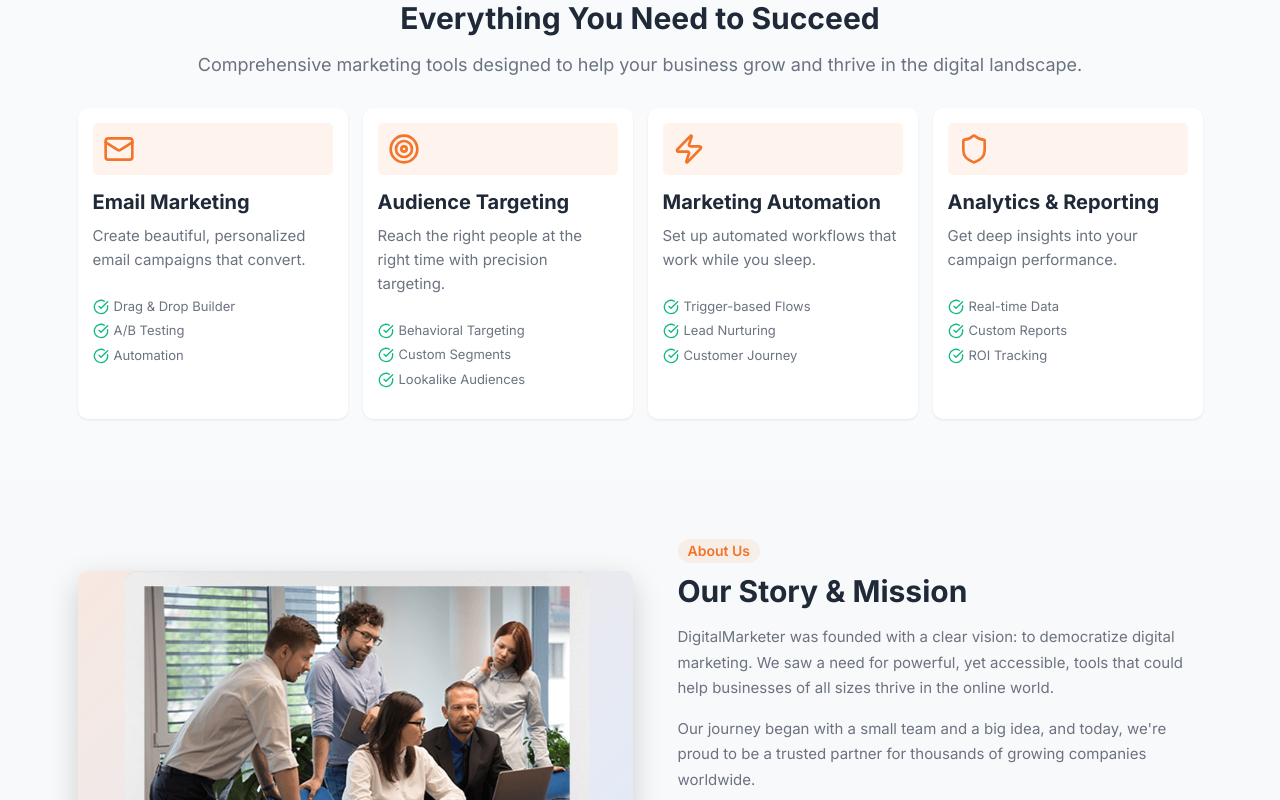
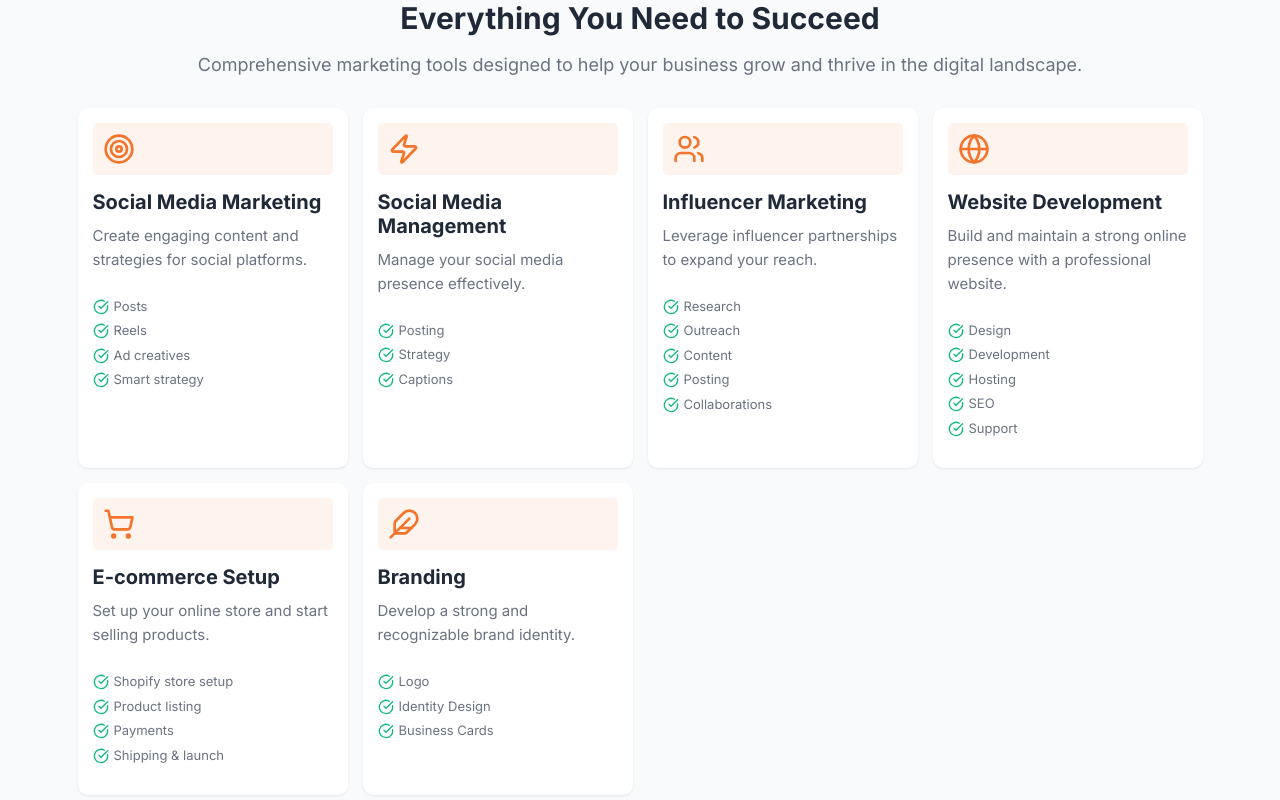
Before and after one commit to ridhamjeetkaur/digital_marketing, a React (Create React App) app: page / in a window 1280 px wide. Shown: the part 620-1420 px from the top of the page. Built offline with nearby package versions, Linux system fonts and the light colour scheme.

Commit message:
logo changed

```diff
--- a/src/components/Contact.tsx
+++ b/src/components/Contact.tsx
@@ -147,8 +147,9 @@ const Contact: React.FC = () => {
                 {BsGeoAltFill({})}
               </div>
               <h4>Visit Here</h4>
-              <p>27 Division St, New York,</p>
-              <p>NY 10002, USA</p>
+              <p>STEP-GNDEC, Gill's Garden Road
+</p>
+              <p>Ludhiana – 141006, India</p>
             </div>
           </div>
           <div className="col-lg-4 col-md-12">
--- a/src/components/Header.tsx
+++ b/src/components/Header.tsx
@@ -37,11 +37,11 @@ const Header = () => {
           <div className="d-flex align-items-center">
               <span
               style={{ marginBottom:'20px',marginLeft:'5px'}}
-            > <img src={logo} alt="logo" height="120px" width="120px"/>
+            > <img src={logo} alt="logo" height="80px" width="80px"/>
              </span>
             <span
               className="fw-bold fs-4"
-              style={{ color: colors.dark, letterSpacing: '-0.5px'}}
+              style={{ color: colors.dark, letterSpacing: '-0.2px'}}
             > <h1></h1>
 
             </span>
--- a/src/components/Services.tsx
+++ b/src/components/Services.tsx
@@ -1,4 +1,4 @@
-import { CheckCircle, Mail, Shield, Target, Zap } from "lucide-react";
+import { CheckCircle, Feather, Globe, Mail, Shield, ShoppingCart, Target, Users, Zap } from "lucide-react";
 import { colors } from "./Color";
 
 
@@ -6,31 +6,42 @@ import { colors } from "./Color";
 const Services = () => {
   const services = [
   {
-      icon: <Mail size={32} />,
-      title: 'Email Marketing',
-      description: 'Create beautiful, personalized email campaigns that convert.',
-      features: ['Drag & Drop Builder', 'A/B Testing', 'Automation']
+    icon: <Target size={32} />, // Placeholder icon, replace with appropriate one
+    title: 'Social Media Marketing',
+    description: 'Create engaging content and strategies for social platforms.',
+    features: ['Posts', 'Reels', 'Ad creatives', 'Smart strategy']
   },
   {
-      icon: <Target size={32} />,
-      title: 'Audience Targeting',
-      description: 'Reach the right people at the right time with precision targeting.',
-      features: ['Behavioral Targeting', 'Custom Segments', 'Lookalike Audiences']
+    icon: <Zap size={32} />, // Placeholder icon, replace with appropriate one
+    title: 'Social Media Management',
+    description: 'Manage your social media presence effectively.',
+    features: ['Posting', 'Strategy', 'Captions']
   },
   {
-      icon: <Zap size={32} />,
-      title: 'Marketing Automation',
-      description: 'Set up automated workflows that work while you sleep.',
-      features: ['Trigger-based Flows', 'Lead Nurturing', 'Customer Journey']
+    icon: <Users size={32} />, // Placeholder icon, replace with appropriate one
+    title: 'Influencer Marketing',
+    description: 'Leverage influencer partnerships to expand your reach.',
+    features: ['Research', 'Outreach', 'Content', 'Posting', 'Collaborations']
   },
   {
-      icon: <Shield size={32} />,
-      title: 'Analytics & Reporting',
-      description: 'Get deep insights into your campaign performance.',
-      features: ['Real-time Data', 'Custom Reports', 'ROI Tracking']
+    icon: <Globe size={32} />, // Placeholder icon, replace with appropriate one
+    title: 'Website Development',
+    description: 'Build and maintain a strong online presence with a professional website.',
+    features: ['Design', 'Development', 'Hosting', 'SEO', 'Support']
+  },
+  {
+    icon: <ShoppingCart size={32} />, // Placeholder icon, replace with appropriate one
+    title: 'E-commerce Setup',
+    description: 'Set up your online store and start selling products.',
+    features: ['Shopify store setup', 'Product listing', 'Payments', 'Shipping & launch']
+  },
+  {
+    icon: <Feather size={32} />, // Placeholder icon, replace with appropriate one
+    title: 'Branding',
+    description: 'Develop a strong and recognizable brand identity.',
+    features: ['Logo', 'Identity Design', 'Business Cards']
   }
 ];
-
   return (
     <section id="services" className="py-5" style={{ backgroundColor: colors.light }}>
       <div className="container py-5">
```
Lines whose indentation alone changed are shown as unchanged.
